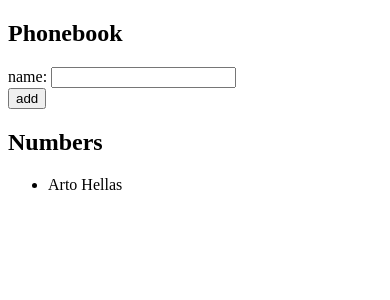
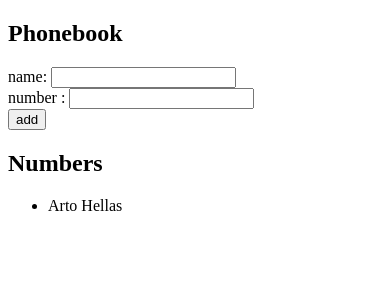
Before and after one commit to MagsOHD/Full-Stack-Open-from-University-of-Helsinki, a React (Vite) app in the folder Part_2/the_phonebook/: page / in a window 390 px wide. Shown: the top 300 px of the page. Built offline with nearby package versions, Linux system fonts and the light colour scheme.

Commit message:
The phonebook step 3

```diff
--- a/Part_2/the_phonebook/src/App.jsx
+++ b/Part_2/the_phonebook/src/App.jsx
@@ -7,11 +7,13 @@ const App = () => {
     { name: 'Arto Hellas' }
   ])
   const [newName, setNewName] = useState('')
+  const [newNumber, setNewNumber] = useState('')
 
   const handleSubmit = (event) => {
     event.preventDefault()
     const personObject = {
-      name: newName
+      name: newName,
+      number: newNumber
     }
 
     if (persons.find(person => person.name === newName))
@@ -19,9 +21,11 @@ const App = () => {
 
     setPersons(persons.concat(personObject))
     setNewName('')
+    setNewNumber('')
   }
 
   const handleNameChange = (event) => setNewName(event.target.value)
+  const handleNumberChange = (event) => setNewNumber(event.target.value)
 
 
   return (
@@ -30,6 +34,9 @@ const App = () => {
       <form>
         <div>
           name: <input value={newName} onChange={handleNameChange}/>
+        </div>
+        <div>
+        number : <input value={newNumber} onChange={handleNumberChange}/>
         </div>
         <div>
           <button type="submit" onClick={handleSubmit}>add</button>
--- a/Part_2/the_phonebook/src/components/NumberLine.jsx
+++ b/Part_2/the_phonebook/src/components/NumberLine.jsx
@@ -2,7 +2,7 @@ const NumberLine = ({ person }) => {
     console.log('Rendering NumberLine component with person:', person);
     return (
         <li>
-            <span className="number">{person}</span>
+            <span className="number">{person.name} {person.number}</span>
         </li>
     );
 }
--- a/Part_2/the_phonebook/src/components/Numbers.jsx
+++ b/Part_2/the_phonebook/src/components/Numbers.jsx
@@ -5,7 +5,7 @@ const Numbers = ({ persons }) => {
   return (
     <ul>
       {persons.map((person, index) => (
-        <NumberLine key={person.name} person={person.name} />
+        <NumberLine key={person.name} person={person} />
       ))}
     </ul>
   );
```
